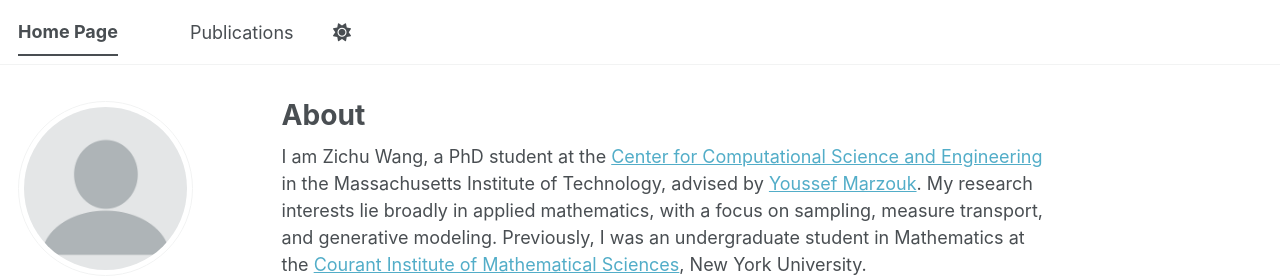
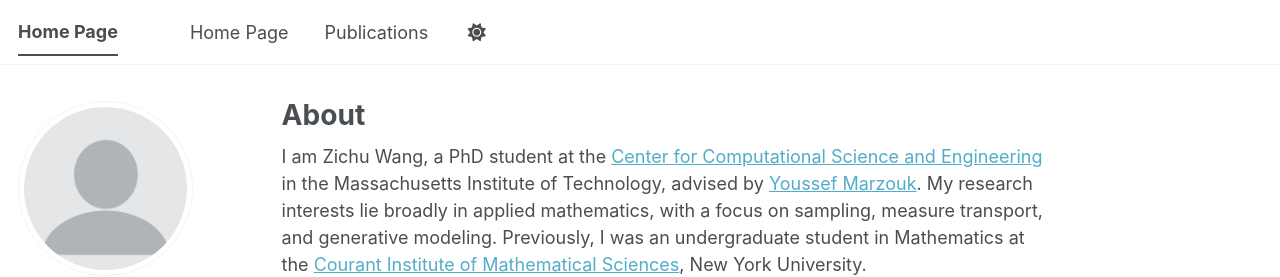
Before and after one commit to zw3409/zw3409.github.io, a Jekyll site: the page built from _pages/about.md, in a window 1280 px wide. Shown: the top 277 px of the page. Built offline with Jekyll 4.4.1, drawn with Linux system fonts in a browser that asks for light colours; a script bundle is joined from its source files by our own code; library files that are not in the unit come from our copies.

Commit message:
Update navigation.yml

```diff
--- a/_data/navigation.yml
+++ b/_data/navigation.yml
@@ -8,5 +8,8 @@
 #      Markdown formatted page while the second is generated using JSON.
 
 main:
+  - title: "Home Page"
+    url: https://zw3409.github.io/
+
   - title: "Publications"
-    url: /publications/
+    url: https://zw3409.github.io/publications/
```
